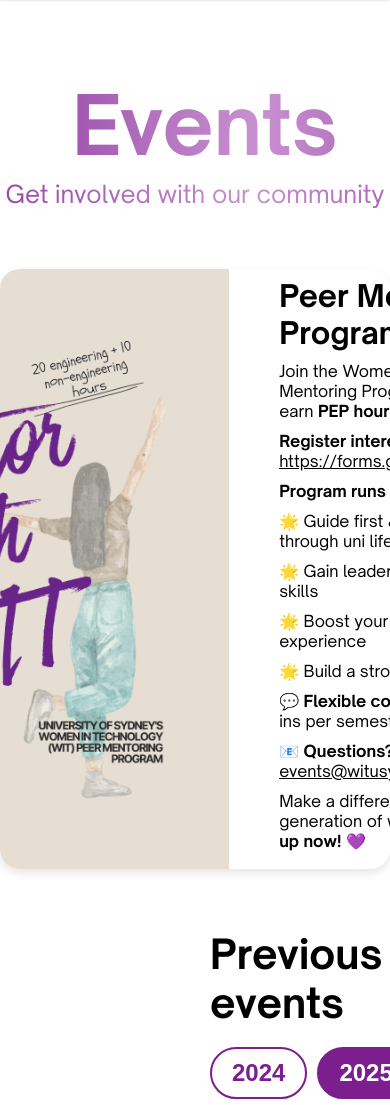
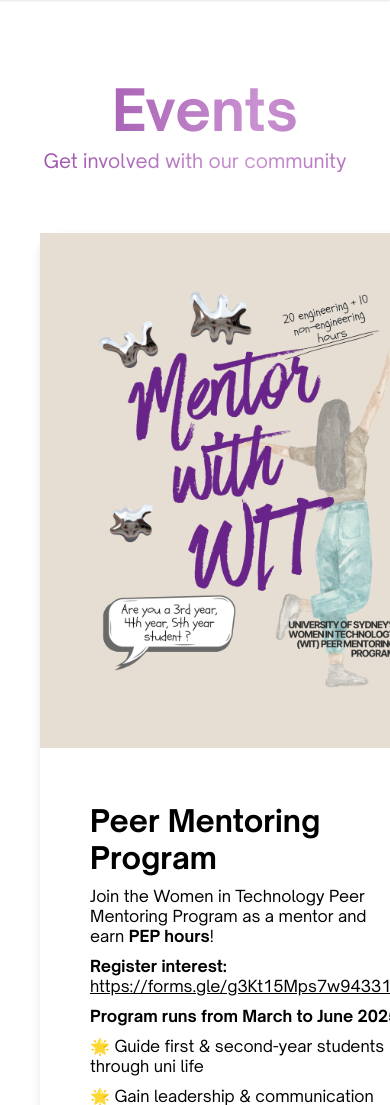
Before and after one commit to womenintechnologyusyd/WIT-Website, a Flask app: page /events in a window 390 px wide; the page is wider, and only the part inside the window is pictured. Shown: the part 75-1180 px from the top of that part. Run offline with Flask 3, Linux system fonts and the light colour scheme; grey boxes are pictures that could not be loaded.

Commit message:
Events Adjusted

```diff
--- a/templates/events.jinja
+++ b/templates/events.jinja
@@ -122,6 +122,36 @@
             border-radius: 15px;
             box-shadow: 0 4px 10px rgba(0, 0, 0, 0.1);
         }
+
+        /* Smaller Screen Adjustments */
+        @media only screen and (max-width: 900px) {
+            #title {font-size: 3.5rem;}
+            #subtitle {font-size: 1.2em;}
+
+            .event-container {
+                display: inline-block;
+                overflow: visible;
+                height:auto;
+                margin: 60px 40px;
+            }
+
+            .event-image {
+                height: auto;
+                width: 100%;
+            }
+
+             .event-text {
+                width: auto;
+                padding: 50px;
+                text-align: left;
+            }
+
+            .heading{margin-left: 40px;}
+            .events-grid{margin-left: 40px; justify-content:space-evenly;}
+            .year-buttons{margin-left: 40px;}
+
+        }
+
     </style>
 
     <div id="header">
```
Lines whose indentation alone changed are shown as unchanged.
